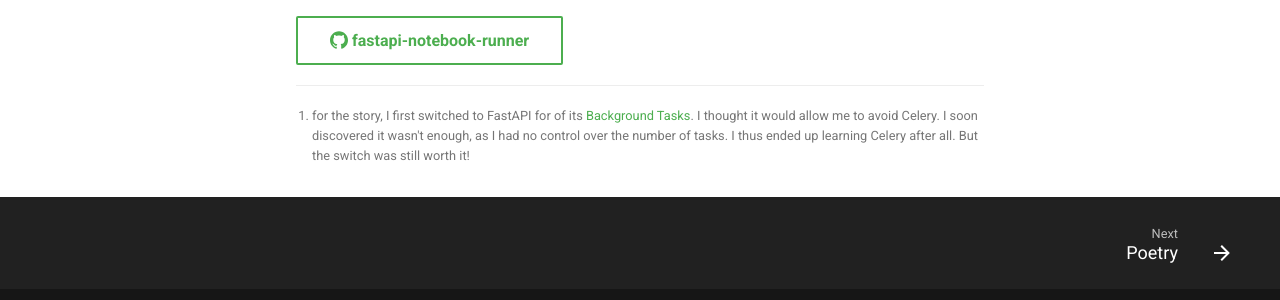
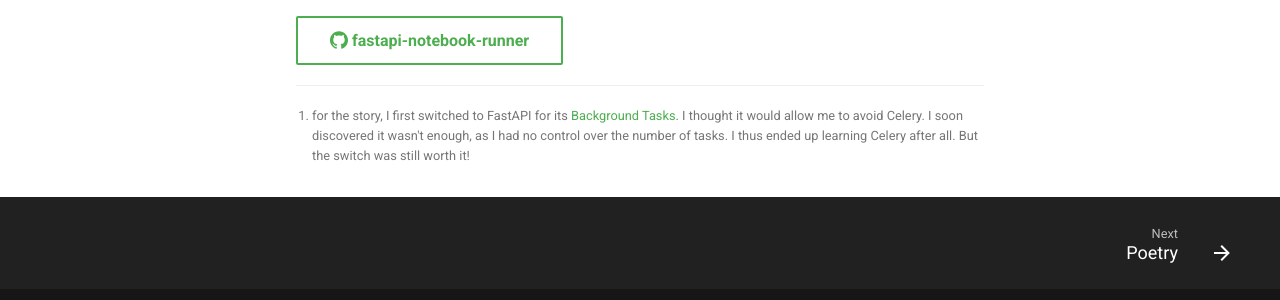
Before and after one commit to derlin/introduction-to-fastapi-and-celery, an MkDocs documentation site: the page built from docs/index.md, in a window 1280 px wide and 900 px high, scrolled down 822 px. Shown: the part 547-847 px from the top of the window. Built offline with MkDocs 1.6.1 and Material for MkDocs 9.7.7, drawn with Linux system fonts in a browser that asks for light colours; emoji names are drawn with the system emoji font; comment, search, counter and statistics services are not loaded.

Commit message:
docs: add more

```diff
--- a/docs/index.md
+++ b/docs/index.md
@@ -42,7 +42,7 @@ the final implementation, have a look at my nb-runner project on GitHub:
 
 [:simple-github: fastapi-notebook-runner](https://github.com/derlin/fastapi-notebook-runner){ .md-button }
 
-[^1]: for the story, I first switched to FastAPI for of its
+[^1]: for the story, I first switched to FastAPI for its
       [Background Tasks](https://fastapi.tiangolo.com/tutorial/background-tasks/). I thought it would
       allow me to avoid Celery. I soon discovered it wasn't enough, as I had no control over the number of tasks.
       I thus ended up learning Celery after all. But the switch was still worth it!
```
Also changed, not shown: README.md (+1 -1 lines), docs/03-celery.md (+8 -1 lines), docs/05-more.md (+8 -0 lines).
